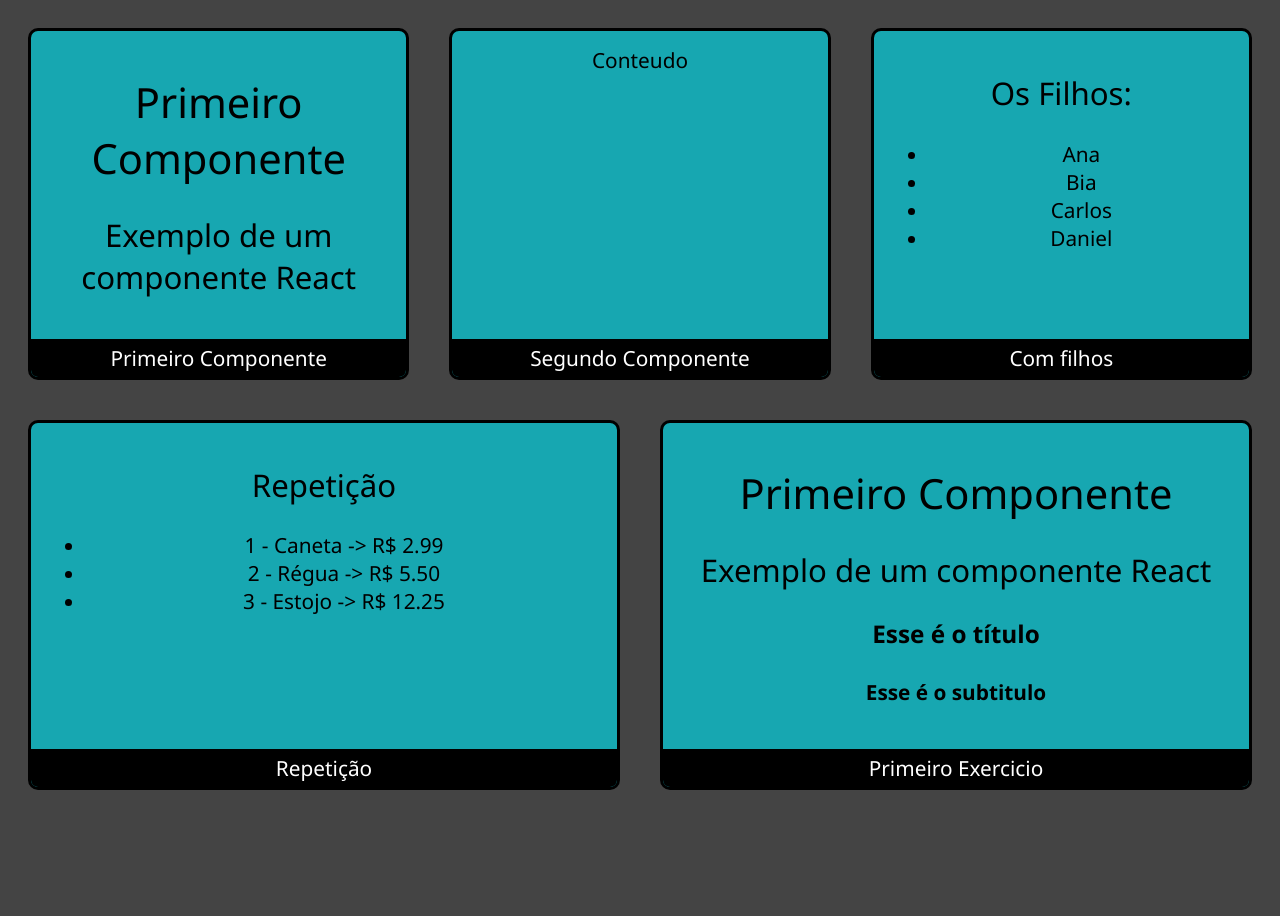
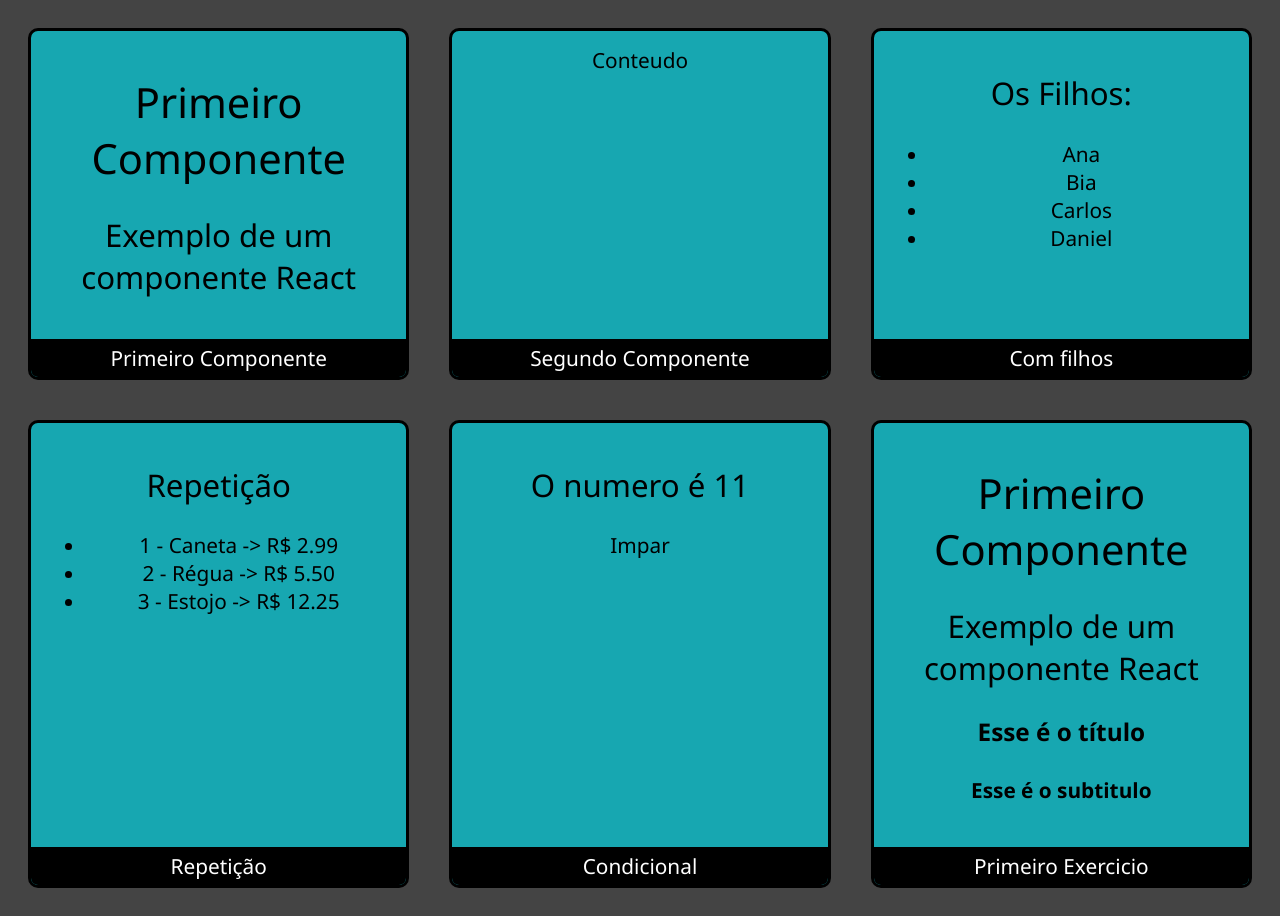
Before and after one commit to VianaMarcioDev/Atividade-Cards-JS-React, a React (Create React App) app: page / in a window 1280 px wide. Before the commit the page ends 818 px from the top, so only its background shows below. Built offline with nearby package versions, Linux system fonts and the light colour scheme.

Commit message:
feat: utilizar componente com condicional

```diff
--- a/src/App.jsx
+++ b/src/App.jsx
@@ -1,11 +1,12 @@
 import React from "react";
 import "./App.css";
 
-import Primeiro from "./components/Primeiro";
-import ComParametro from "./components/ComParametro";
-import ComFilhos from "./components/ComFilhos";
+import Primeiro from "./components/layout/Primeiro";
+import ComParametro from "./components/layout/ComParametro";
+import ComFilhos from "./components/layout/ComFilhos";
 import Card from "./components/layout/Card";
-import Repetição from "./components/Repetição";
+import Repetição from "./components/layout/Repetição";
+import Condicional from "./components/layout/Condicional";
 
 export default (props) => (
   <div className="App">
@@ -32,6 +33,10 @@ export default (props) => (
             <Repetição/>
     </Card>
 
+    <Card titulo="Condicional">
+            <Condicional numero={11}></Condicional>
+    </Card>
+
     <Card titulo="Primeiro Exercicio">
       <Primeiro></Primeiro>
       <ComParametro
--- /dev/null
+++ b/src/components/layout/Condicional.jsx
@@ -0,0 +1,10 @@
+import React from "react";
+
+export default (props) => {
+  return (
+    <div>
+      <h2>O numero é {props.numero}</h2>
+      {props.numero % 2 == 0 ? <span>Par</span> : <span>Impar</span>}
+    </div>
+  );
+};
--- a/src/components/Repetição.jsx
+++ b/src/components/layout/Repetição.jsx
@@ -1,5 +1,5 @@
 import React from "react";
-import produtos from '../data/produtos'
+import produtos from '../../data/produtos'
 
 export default props => {
 
```
Also changed, not shown: src/components/layout/ComFilhos.jsx (renamed from src/components/ComFilhos.jsx), src/components/layout/ComParametro.jsx (renamed from src/components/ComParametro.jsx), src/components/layout/Primeiro.jsx (renamed from src/components/Primeiro.jsx).
